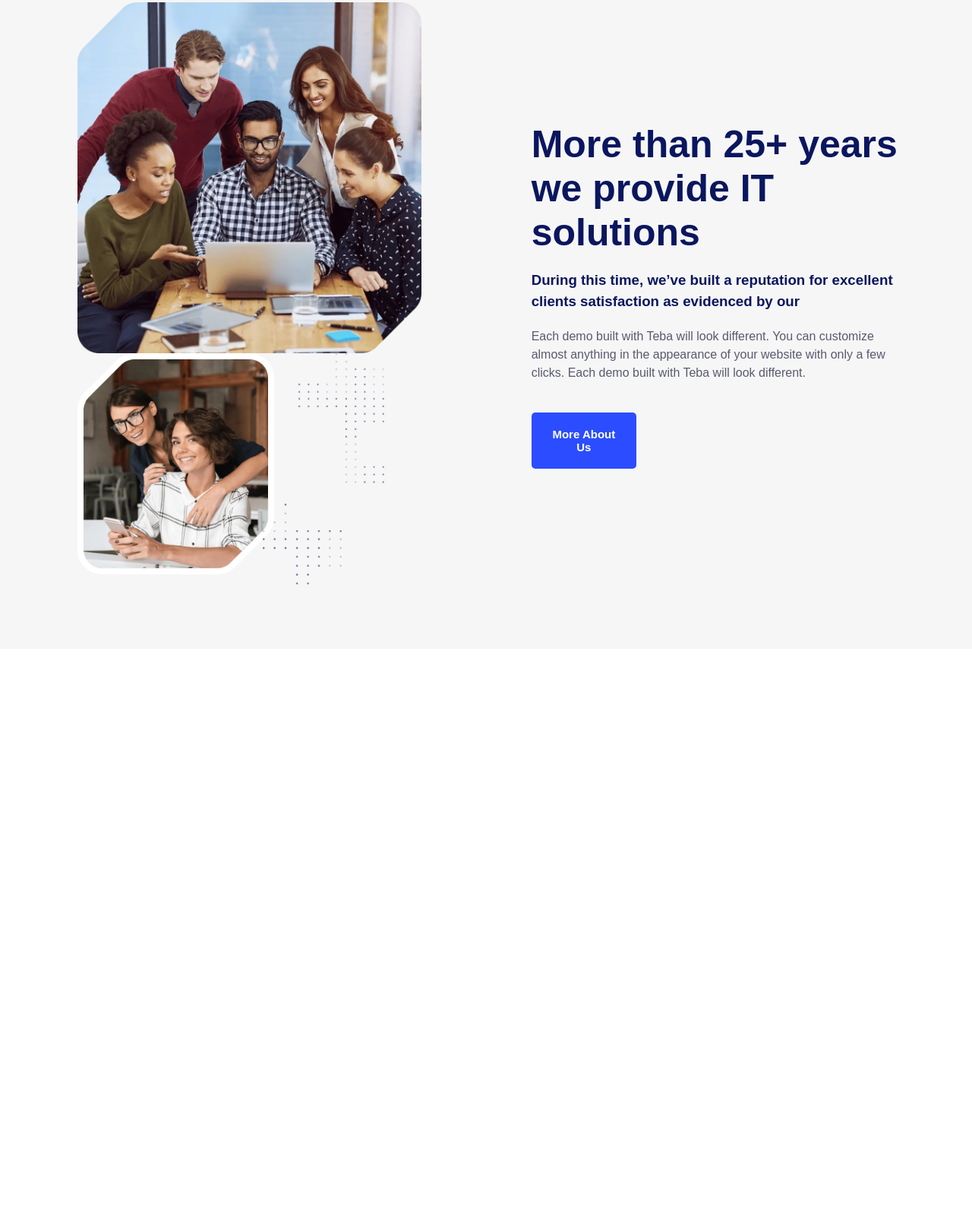
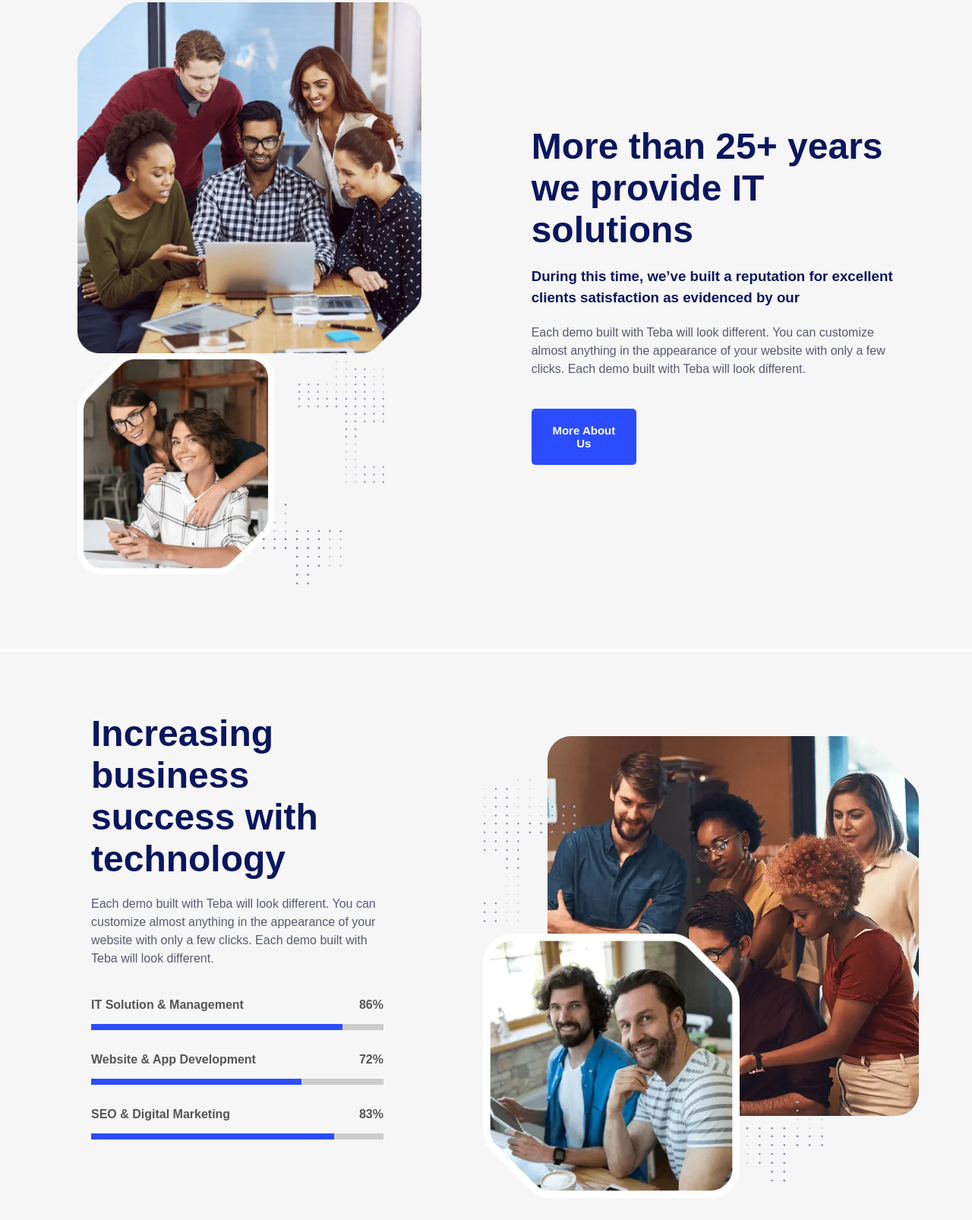
Before and after one commit to front-end-by-rimantas/55-grupe-teamwork-optech, a website with bundled scripts: page index.html in a window 1280 px wide. Shown: the part 476-2082 px from the top of the page at 76% size. Before the commit the page ends 1334 px from the top, so only its background shows below. Built offline with nearby package versions, Linux system fonts and the light colour scheme.

Commit message:
update section-4

```diff
--- a/css/components/main-header.css
+++ b/css/components/main-header.css
@@ -5,7 +5,7 @@
 }
 
 .container {
-    padding: 0;
+
 }
 .top-header{
     display: flex;
--- a/css/components/section2.css
+++ b/css/components/section2.css
@@ -37,7 +37,7 @@
 
 .title {
     color: #0a165e;
-    font-size: 50px;
+    font-size: 48px;
     margin-bottom: 20px;
 }
 
--- /dev/null
+++ b/css/components/section4.css
@@ -0,0 +1,296 @@
+.section-4{
+    display: flex;
+    align-items: center;
+    padding-bottom: 4rem;
+}
+
+.left-column-section4{
+    margin-left: 50px;
+}
+
+.right-column-section4{
+  height: 500px;
+}
+
+.progress-bar {
+  display: flex;
+  flex-direction: column;
+  gap: 1rem;
+  margin-top: 30px;
+}
+.progress-bar .top {
+  display: flex;
+  justify-content: space-between;
+  align-items: center;
+  font-size: 1rem;
+  color: #555;
+}
+
+.progress-bar .top:first-child{
+    font-weight: bold;
+}
+
+.progress-bar .bottom {
+  background-color: #ccc;
+  height: 0.5rem;
+}
+.progress-bar .bar {
+  height: 100%;
+  width: 60%;
+}
+.progress-bar .value {
+  background-color: #2b4dff;
+  height: 100%;
+  width: 100%;
+  animation-name: loading;
+  animation-duration: 2s;
+  animation-fill-mode: forwards;
+}
+
+@keyframes loading {
+  0% {
+    width: 0;
+  }
+  100% {
+    width: 100%;
+  }
+}
+
+.foto-right{
+  position: relative;
+}
+
+.foto-right-1{
+    width: 489px;
+    margin-left: 200px;
+  }
+
+.foto-right-2{
+  width: 338px;
+  height: 348px;
+  position: absolute;
+  left: 115px;
+  top: 260px;
+}
+
+.foto-right-3{
+    width: 133px;
+    height: 200px;
+    position: absolute;
+    top: 50px;
+    left: 105px;
+
+
+}
+
+.foto-right-4{
+    width: 104px;
+    height: 107px;
+    position: absolute;
+    top: 480px;
+    left: 460px;
+}
+
+
+
+@media( max-width:768px){
+    .section-4{
+    flex-wrap: wrap;
+    text-align: center;
+    justify-content: center;
+  }
+
+    .foto-right-3{
+     display: none;
+  }
+
+   .foto-right-4{
+    display: none;
+  }
+
+  .foto-right-2{
+    display: none;
+ }
+   .foto-right-1{
+    margin-top: 25px;
+    margin-left: 0px;
+  }
+
+ }
+
+
+  @media( max-width:991px){
+      .section-4{
+      flex-wrap: wrap;
+    }
+
+      .foto-right-3{
+       display: none;
+    }
+
+     .foto-right-4{
+      display: none;
+    }
+
+    .foto-right-2{
+      width: 279px;
+      height: 287px;
+      position: absolute;
+      left: -30px;
+      top: 530px;
+   }
+     .foto-right-1{
+      width: 696px;
+      margin-top: 25px;
+      margin-left: 0px;
+    }
+
+  }
+
+
+   /* .right-column-section4 img{
+    width: 40%;
+   }
+   .right-column-section4 img:nth-child(2){
+    width: 20%;
+    height: 40%;
+   } */
+
+
+/* @media(max-width: 1400px){
+  .foto-right{
+  position: relative;
+  width: 100%;
+}
+
+.foto-right-1{
+    width: 389px;
+    position: absolute;
+    top: 0;
+    right: 0;
+    z-index: 2;
+  }
+
+.foto-right-2{
+  width: 238px;
+  height: 248px;
+  position: absolute;
+  left: 120px;
+  top: 205px;
+  z-index: 2;
+}
+
+.foto-right-3{
+    width: 160px;
+    height: 160px;
+    position: absolute;
+    top: 40px;
+    left: 110px;
+    z-index: 1;
+
+}
+
+.foto-right-4{
+    width: 100px;
+    height: 100px;
+    position: absolute;
+    top: 370px;
+    left: 370px;
+    z-index: 1;
+}
+
+}
+@media(max-width: 1200px){
+   .left-column-section4 .title {
+    font-size: 40px;
+  }
+  .foto-right{
+  position: relative;
+  width: 100%;
+}
+
+.foto-right-1{
+    width: 320px;
+    position: absolute;
+    top: 0;
+    right: 0;
+    z-index: 2;
+  }
+
+.foto-right-2{
+  width: 220px;
+  height: 230px;
+  position: absolute;
+  left: 60px;
+  top: 200px;
+  z-index: 2;
+}
+
+.foto-right-3{
+    width: 160px;
+    height: 160px;
+    position: absolute;
+    top: 40px;
+    left: 50px;
+    z-index: 1;
+
+}
+
+.foto-right-4{
+    width: 100px;
+    height: 100px;
+    position: absolute;
+    top: 320px;
+    left: 300px;
+    z-index: 1;
+}
+
+}
+@media(max-width: 991px){
+
+  .section-4{
+    flex-wrap: wrap;
+    text-align: center;
+  }
+
+  .right-column-section4{
+    width: 408px;
+  }
+
+  .left-column-section4 .title {
+  font-size: 40px;
+  }
+
+  .foto-right{
+  position: relative;
+  width: 100%;
+  }
+
+.foto-right-1{
+  margin-top: 30px;
+    width: 489px;
+    position: absolute;
+    top: 0;
+    right: 140px;
+    z-index: 2;
+  }
+
+.foto-right-2{
+  width: 220px;
+  height: 230px;
+  position: absolute;
+  left: -40px;
+  top: 350px;
+  z-index: 2;
+}
+
+.foto-right-3{
+display: none;
+
+}
+
+.foto-right-4{
+display: none;
+}
+
+} */
--- a/css/pages/home.css
+++ b/css/pages/home.css
@@ -4,5 +4,5 @@
 /* vendors */
 
 /* components */
-
+@import '../components/section4.css';
 /* CUSTOM STYLE FOR THIS PAGE GOES BELOW THIS COMMENT */
--- /dev/null
+++ b/js/components/section4.js
@@ -0,0 +1,60 @@
+export function section4() {
+
+    let HTML =  `
+        <div class="container back">
+            <div class="section-4 row">
+                <div class="left-column-section4 col-10 md-col-12 ">
+                  <div class="">
+                    <h1 class="title">Increasing business success with technology</h1>
+                    <p class="text">Each demo built with Teba will look different. You can customize almost anything in the appearance of your website with only a few clicks. Each demo built with Teba will look different.</p>
+                    <div>
+                <div class="progress-bar">
+                    <div class="top">
+                        <div>IT Solution & Management</div>
+                        <div>86%</div>
+                    </div>
+                    <div class="bottom">
+                        <div class="bar" style="width: 86%;">
+                           <div class="value"></div>
+                        </div>
+                    </div>
+                </div>
+                <div class="progress-bar">
+                    <div class="top">
+                        <div>Website & App Development</div>
+                        <div>72%</div>
+                    </div>
+                    <div class="bottom">
+                        <div class="bar" style="width: 72%;">
+                            <div class="value"></div>
+                        </div>
+                    </div>
+                </div>
+                <div class="progress-bar">
+                    <div class="top">
+                        <div>SEO & Digital Marketing</div>
+                        <div>83%</div>
+                    </div>
+                    <div class="bottom">
+                        <div class="bar" style="width: 83%;">
+                            <div class="value"></div>
+                        </div>
+                    </div>
+                </div>
+                    </div>
+                 </div>
+                </div>
+                <div class="right-column-section4">
+                    <div class="foto-right ">
+                        <img class="foto-right-1" src="./img/thumb3.webp" alt="thumb3">
+                        <img class="foto-right-2" src="./img/thumb4.webp" alt="thumb4">
+                        <img class="foto-right-3" src="./img/shape3.png" alt="taskeliai">
+                        <img class="foto-right-4" src="./img/shape4.png" alt="taskeliai">
+                    </div>
+
+                </div>
+            </div>
+        </div>`
+
+    document.getElementById('app').insertAdjacentHTML('beforeend', HTML);
+}
--- a/js/pages/home.js
+++ b/js/pages/home.js
@@ -4,3 +4,6 @@ header(true);
 
 import { section2 } from "../components/section2.js";
 section2 ();
+
+import { section4 } from "../components/section4.js";
+section4 ();
```
Also changed, not shown: index.html (+0 -1 lines), img/shape3.png (added), img/shape4.png (added), img/thumb3.webp (added), img/thumb4.webp (added).
